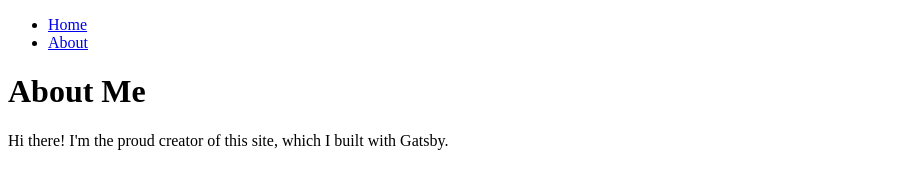
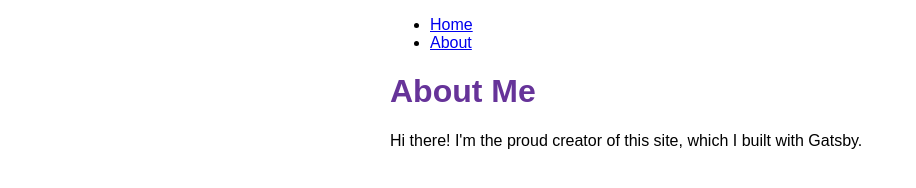
Before and after one commit to shvec-es/my-test-gatsby-site, a Gatsby site: page /about in a window 1280 px wide. Shown: the whole page, without its empty margins (0-916 px from the left). Built offline with nearby package versions, Linux system fonts and the light colour scheme; Gatsby itself is replaced by a stand-in of ours.

Commit message:
Finished Gatsby Tutorial Part 3

```diff
--- a/gatsby-config.js
+++ b/gatsby-config.js
@@ -2,5 +2,5 @@ module.exports = {
   siteMetadata: {
     siteUrl: `https://www.yourdomain.tld`,
   },
-  plugins: [],
-}
+  plugins: ["gatsby-plugin-image", "gatsby-plugin-sharp"],
+};
--- a/package.json
+++ b/package.json
@@ -16,7 +16,13 @@
   },
   "dependencies": {
     "gatsby": "^4.20.0",
+    "gatsby-plugin-image": "^2.20.0",
+    "gatsby-plugin-sharp": "^4.20.0",
+    "gatsby-source-filesystem": "^4.20.0",
     "react": "^18.1.0",
     "react-dom": "^18.1.0"
+  },
+  "devDependencies": {
+    "tailwindcss": "^3.1.7"
   }
 }
--- a/src/components/layot.js
+++ /dev/null
@@ -1,25 +0,0 @@
-import * as React from "react";
-import { Link } from "gatsby";
-
-const Layout = ({ pageTitle, children }) => {
-  return (
-    <div>
-      <title>{pageTitle}</title>
-      <nav>
-        <ul>
-          <li>
-            <Link to="/">Home</Link>
-          </li>
-          <li>
-            <Link to="/about">About</Link>
-          </li>
-        </ul>
-      </nav>
-      <main>
-        <h1>{pageTitle}</h1>
-        {children}
-      </main>
-    </div>
-  );
-};
-export default Layout;
--- /dev/null
+++ b/src/components/layout.js
@@ -0,0 +1,36 @@
+import * as React from "react";
+import { Link } from "gatsby";
+import {
+  container,
+  heading,
+  navLinks,
+  navLinkItem,
+  navLinkText,
+} from "./layout.module.css";
+
+const Layout = ({ pageTitle, children }) => {
+  return (
+    <div className={container}>
+      <title>{pageTitle}</title>
+      <nav>
+        <ul className={navLinks}>
+          <li className={navLinkItem}>
+            <Link to="/" className={navLinkText}>
+              Home
+            </Link>
+          </li>
+          <li className={navLinkItem}>
+            <Link to="/about" className={navLinkText}>
+              About
+            </Link>
+          </li>
+        </ul>
+      </nav>
+      <main>
+        <h1 className={heading}>{pageTitle}</h1>
+        {children}
+      </main>
+    </div>
+  );
+};
+export default Layout;
--- /dev/null
+++ b/src/components/layout.module.css
@@ -0,0 +1,23 @@
+.container {
+    margin: auto;
+    max-width: 500px;
+    font-family: sans-serif;
+}
+
+.heading {
+    color: rebeccapurple;
+}
+
+.nav-links {
+    display: flex;
+    list-style: none;
+    padding-left: 0;
+}
+
+.nav-link-item {
+    padding-right: 2rem;
+}
+
+.nav-link-text {
+    color: black;
+}
--- /dev/null
+++ b/src/input.css
@@ -0,0 +1,3 @@
+/* @tailwind base;
+@tailwind components;
+@tailwind utilities; */
--- /dev/null
+++ b/tailwind.config.js
@@ -0,0 +1,8 @@
+/** @type {import('tailwindcss').Config} */
+module.exports = {
+  content: ["./src/**/*.{html,js}"],
+  theme: {
+    extend: {},
+  },
+  plugins: [],
+};
```
Also changed, not shown: src/pages/about.js (+5 -2 lines), src/pages/index.js (+7 -2 lines), src/images/cat1.jpeg (added), 2 other files.
